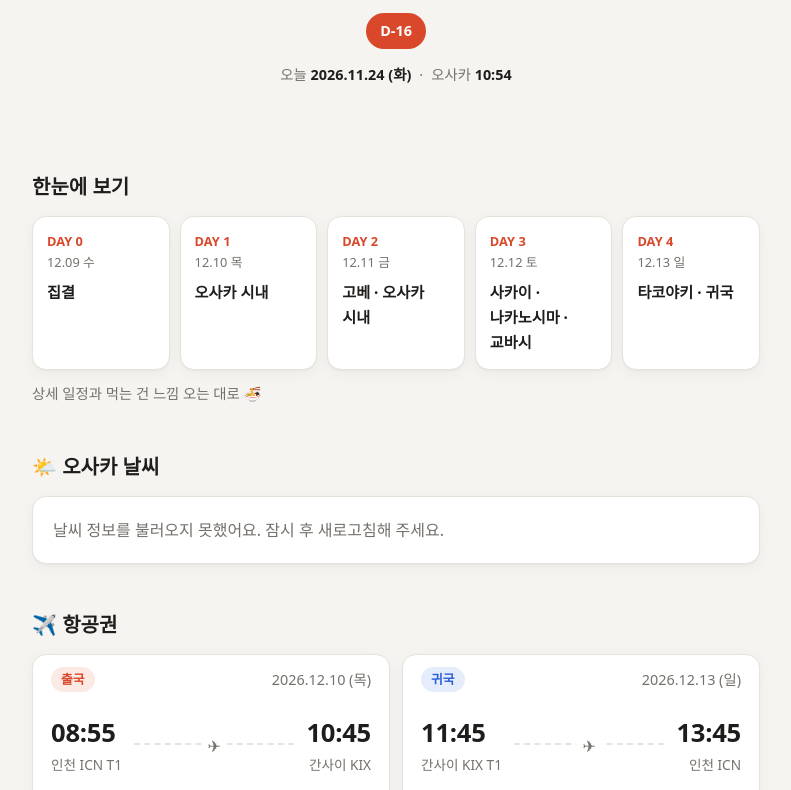
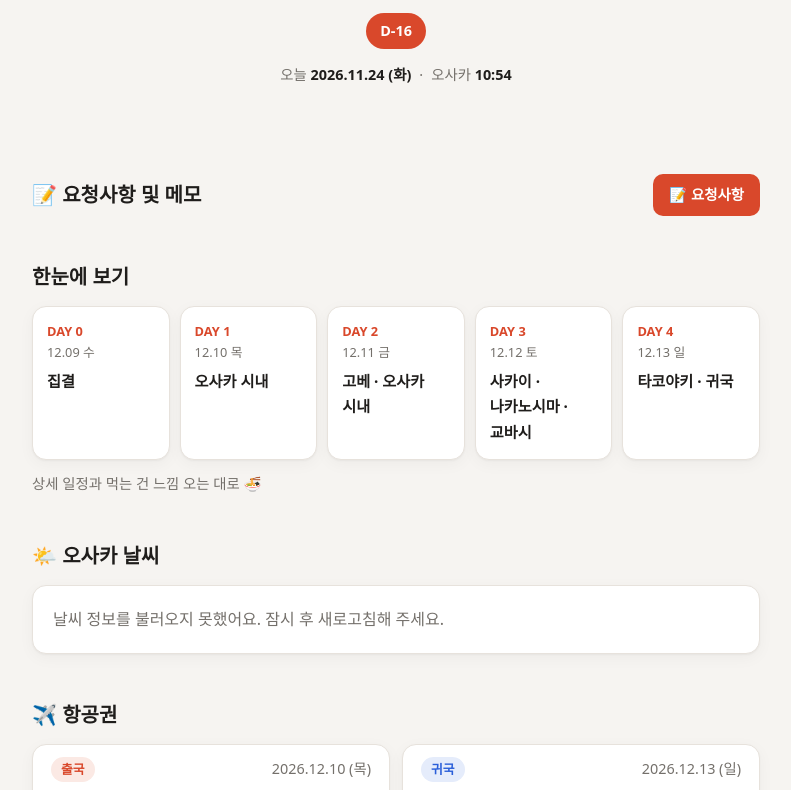
Before and after one commit to kyungmin90/osaka-2026, a plain HTML site: page index.html in a window 1280 px wide. Shown: the part 259-1049 px from the top of the page, without its empty margins (244-1035 px from the left). Drawn offline with Linux system fonts and the light colour scheme; no server answers.

Commit message:
요청사항을 note.ms 링크 버튼으로 변경하고 페이지 상단으로 이동
Co-Authored-By: Claude Opus 5.5 <noreply@anthropic.com>

```diff
--- a/css/style.css
+++ b/css/style.css
@@ -271,6 +271,18 @@ p {
 .section-title {
   font-size: 1.25rem;
   margin-bottom: 16px;
+}
+
+.section-head {
+  display: flex;
+  align-items: center;
+  justify-content: space-between;
+  gap: 12px;
+  margin-bottom: 16px;
+}
+
+.section-head .section-title {
+  margin-bottom: 0;
 }
 
 .note {
--- a/index.html
+++ b/index.html
@@ -13,11 +13,11 @@
     <div class="container header-inner">
       <a class="logo" href="#top">OSAKA <span>2026</span></a>
       <nav class="nav">
+        <a href="#memo">요청사항</a>
         <a href="#weather">날씨</a>
         <a href="#flight">항공</a>
         <a href="#stay">숙소</a>
         <a href="#days">일정</a>
-        <a href="#memo">요청사항</a>
       </nav>
     </div>
   </header>
@@ -39,6 +39,16 @@
     </section>
 
     <div class="container content">
+
+      <!-- 요청사항 및 메모 -->
+      <section id="memo" class="section">
+        <!-- note.ms는 iframe 임베드를 거부해서 새 탭 링크로 연결
+             이전 framapad: https://mensuel.framapad.org/p/kmlsosaka26-aoqo?showControls=true&amp;showChat=true&amp;showLineNumbers=true&amp;useMonospaceFont=false -->
+        <div class="section-head">
+          <h2 class="section-title">📝 요청사항 및 메모</h2>
+          <a class="btn" href="https://note.ms/kmlsOsaka" target="_blank" rel="noopener">📝 요청사항</a>
+        </div>
+      </section>
 
       <!-- 개요 -->
       <section class="section">
@@ -378,18 +388,6 @@
           </article>
         </div>
       </section>
-
-      <!-- 요청사항 및 메모 -->
-      <!--
-      <section id="memo" class="section">
-        <h2 class="section-title">📝 요청사항 및 메모</h2>
-        <div class="pad-embed">
-          <iframe name="embed_readwrite" title="요청사항 및 메모"
-                  src="https://mensuel.framapad.org/p/kmlsosaka26-aoqo?showControls=true&amp;showChat=true&amp;showLineNumbers=true&amp;useMonospaceFont=false"
-                  loading="lazy"></iframe>
-        </div>
-      </section>
-      -->
     </div>
   </main>
 
```
